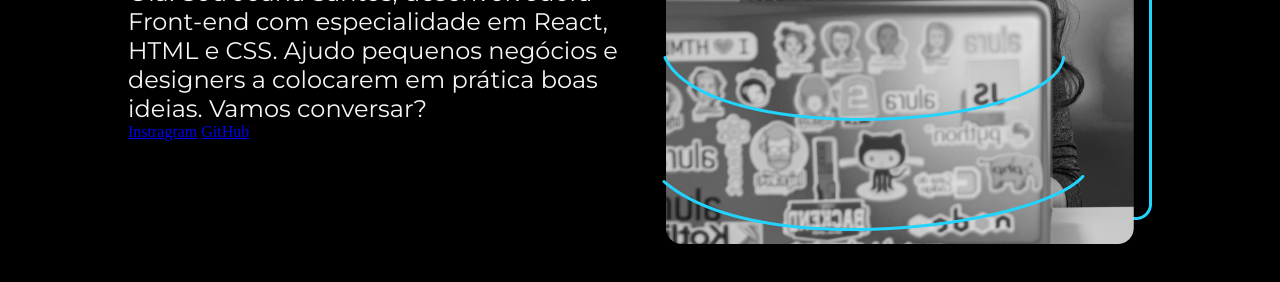
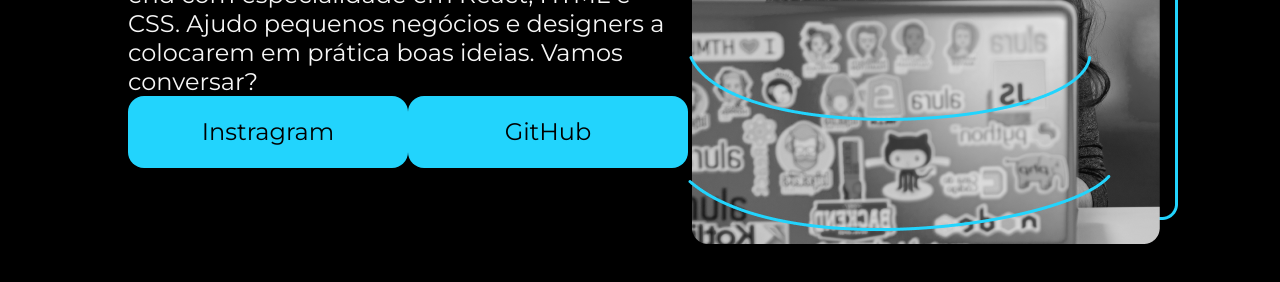
Before and after one commit to ree1moreno/frontend_alura_formacao, a plain HTML site: page frontend/html_css_posicionamento_e_flexbox/index.html in a window 1280 px wide. Shown: the part 434-716 px from the top of the page. Drawn offline with nearby package versions, Linux system fonts and the light colour scheme.

Commit message:
html-css posicionamento e flexbox parte 4

```diff
--- a/frontend/html_css_posicionamento_e_flexbox/index.html
+++ b/frontend/html_css_posicionamento_e_flexbox/index.html
@@ -14,8 +14,10 @@
             <section class="presentation__content">
                 <h1 class="presentation__content__title">Eleve seu negócio digital a outro nível <strong class="emphasis-title">com um Front-end de qualidade!</strong></h1>
                 <p class="presentation__content__text">Olá! Sou Joana Santos, desenvolvedora Front-end com especialidade em React, HTML e CSS. Ajudo pequenos negócios e designers a colocarem em prática boas ideias. Vamos conversar?</p>
-                <a href="http://instagram.com/rafaballerini" target="_blank" rel="noopener noreferrer">Instragram</a>
-                <a href="http://github.com/guilhermeonrails" target="_blank" rel="noopener noreferrer">GitHub</a>
+                <div class="presentation__links">
+                    <a class="presentation__links__link" href="http://instagram.com/rafaballerini" target="_blank" rel="noopener noreferrer">Instragram</a>
+                    <a class="presentation__links__link" href="http://github.com/guilhermeonrails" target="_blank" rel="noopener noreferrer">GitHub</a>
+                </div>
             </section>
             <img src="Rectangle 47.png" alt="foto da Joana Santos trabalhando no notebook">
         </main>
--- a/frontend/html_css_posicionamento_e_flexbox/style.css
+++ b/frontend/html_css_posicionamento_e_flexbox/style.css
@@ -37,3 +37,21 @@ body {
     font-family:"Montserrat", serif;
     font-weight: 400;
 }
+
+.presentation__links {
+    display: flex;
+    justify-content: space-between;
+}
+
+.presentation__links__link {
+    background-color: #22D4FD;
+    border-radius: 16px;
+    color: #000;
+    font-family:"Montserrat", serif;
+
+    font-size: 24px;
+    padding: 21.5px 0;
+    text-decoration: none;
+    text-align: center;
+    width: 280px;
+}
```
